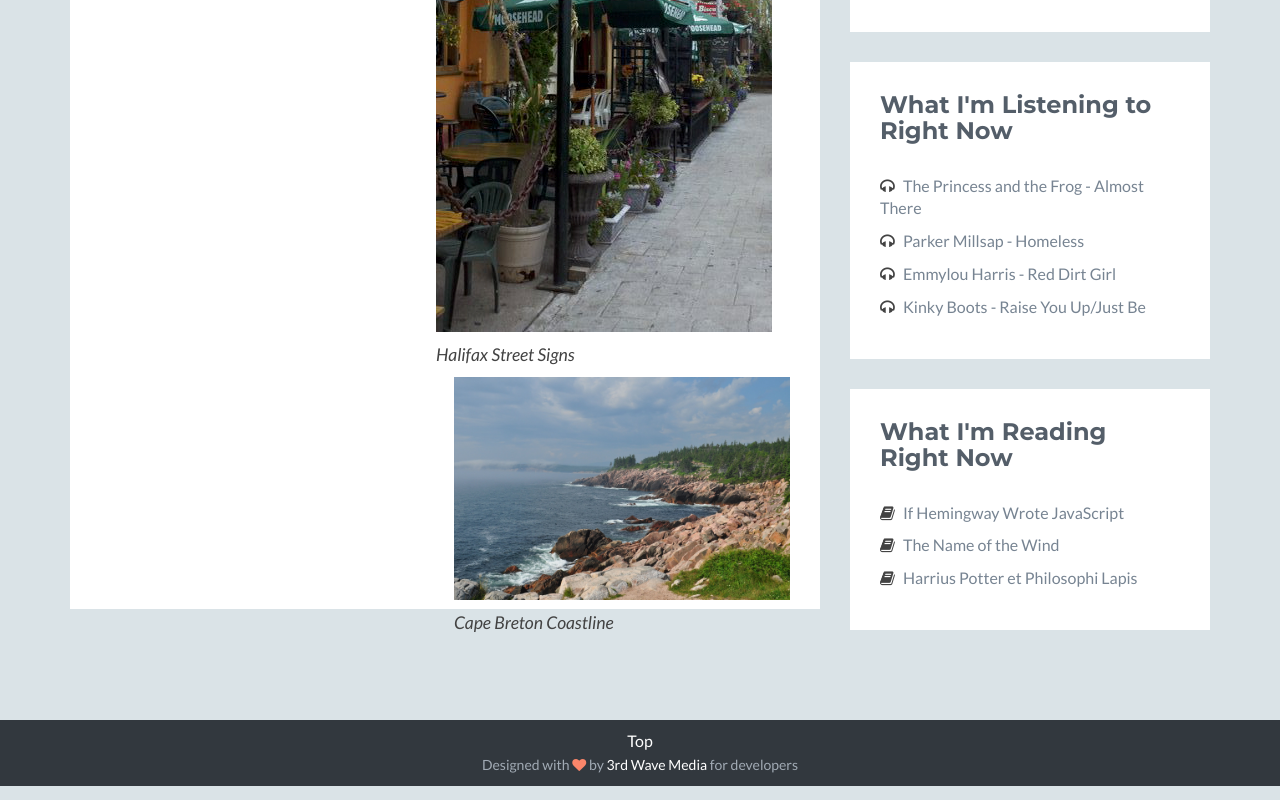
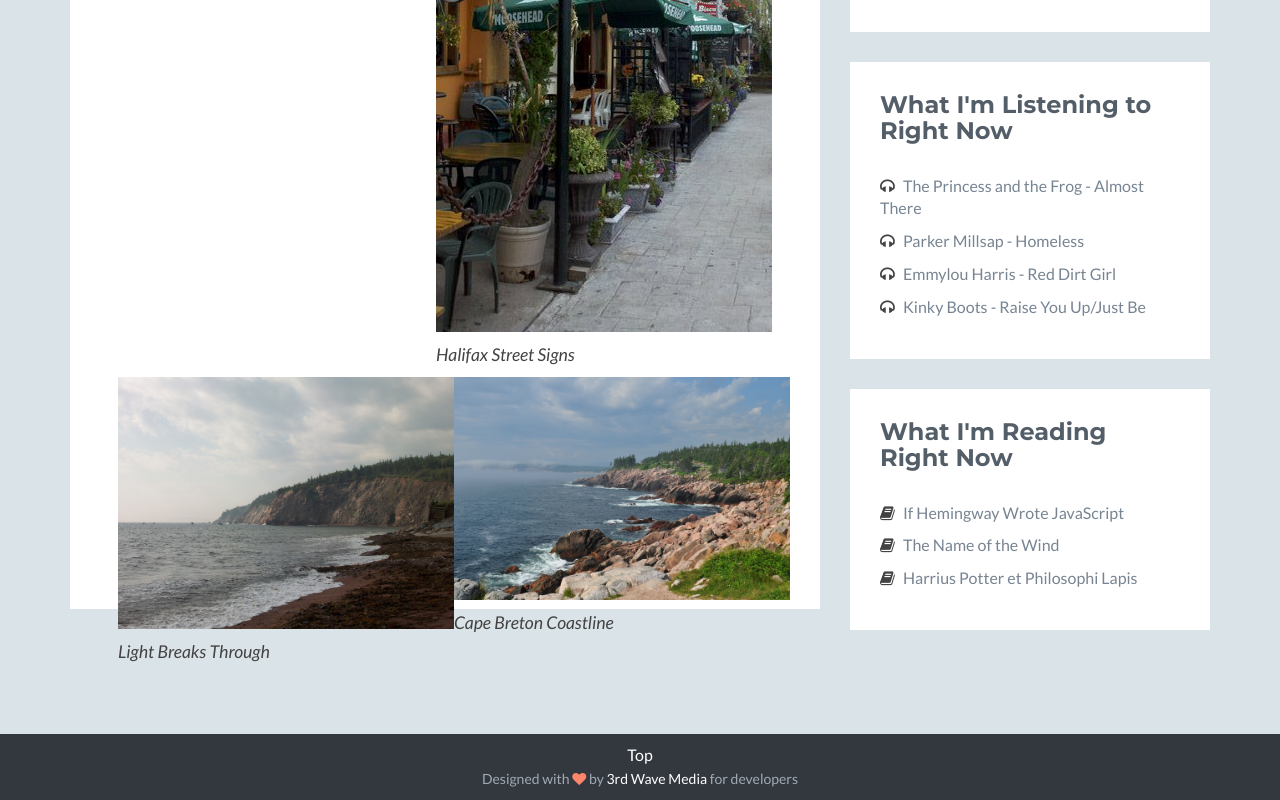
Before and after one commit to kdmcclin/kdmcclin.github.io, a plain HTML site: page gallery.html in a window 1280 px wide. Shown: the part 1184-1984 px from the top of the page. Drawn offline with Linux system fonts and the light colour scheme.

Commit message:
Attempt adding back in (formerly) broken image

```diff
--- a/gallery.html
+++ b/gallery.html
@@ -74,10 +74,10 @@
                             <a href="assets/images/DSC_0888jpg.jpg"><img class="img-responsive project-image" src="assets/images/DSC_0888jpg.jpg" width=336 alt="Cape Breton Coastline"></a>
                             <p class="caption">Cape Breton Coastline</p>
                           </div>
-                          <!-- <div class="right-photo">
+                          <div class="right-photo">
                             <a href="assets/images/100_2620.jpg"><img class="img-responsive project-image" src="assets/images/100_2620.jpg" width=336 alt="Ocean Coastline"></a>
                             <p class="caption">Light Breaks Through</p>
-                          </div> -->
+                          </div>
                         </div><!--//content-->
                     </div><!--//section-inner-->
                   </div>
```
Also changed, not shown: assets/images/100_2620.JPG (added).
